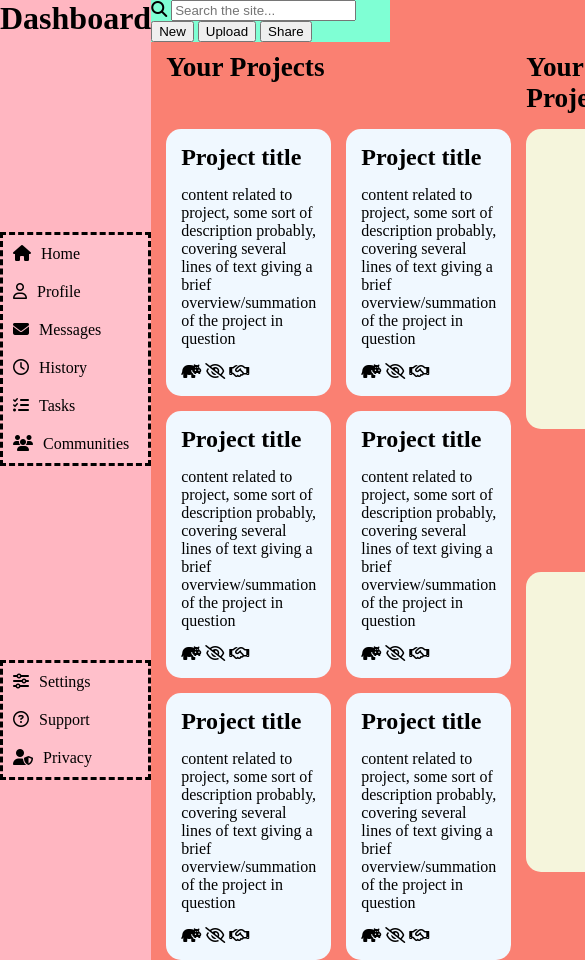
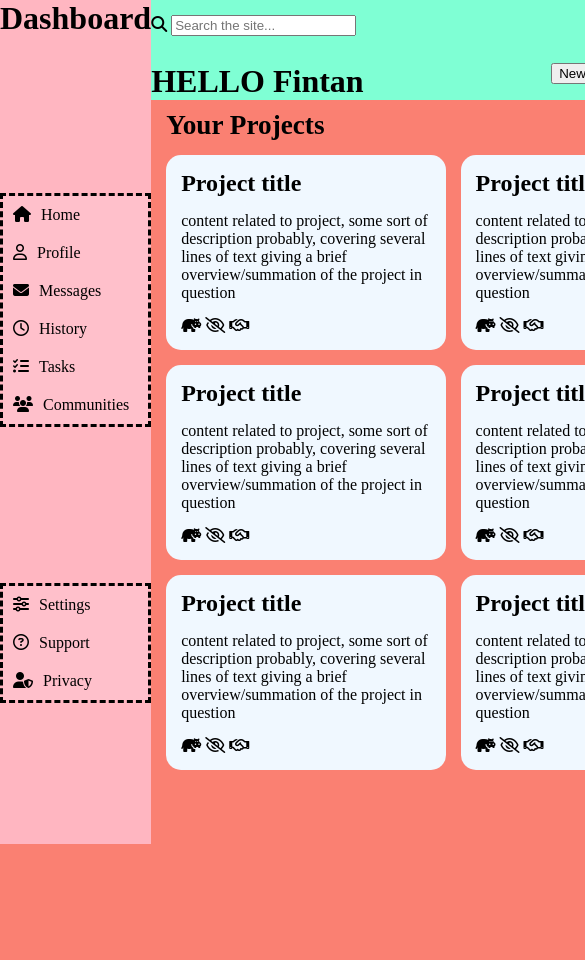
Before and after one commit to fintonius/admin-dashboard, a plain HTML site: page index.html in a window 390 px wide. Shown: the top 960 px of the page, 585 px wide, since content can reach past the window. After the commit the page ends 844 px from the top, so only its background shows below. Drawn offline with Linux system fonts and the light colour scheme.

Commit message:
add more content to elements and responsiveness to grid layout

```diff
--- a/index.html
+++ b/index.html
@@ -11,18 +11,26 @@
 <body>
     <main>
         <div class="header">
-            <div class="search-bar">
-                <i class="fa-solid fa-magnifying-glass"></i>
-                <input type="search" id="my-search" placeholder="Search the site..." />
+            <div class="top-row">
+                <div class="search-bar">
+                    <i class="fa-solid fa-magnifying-glass"></i>
+                    <input type="search" id="my-search" placeholder="Search the site..." />
+                </div>
+                <div class="alert"><i class="fa-regular fa-bell"></i></div>
+                <div class="user-info">
+                    <p>Fintan idiot Ryan</p>
+                </div>
             </div>
-            <div class="alert"></div>
-            <div class="user-info"></div>
-            <div class="user-welcome"></div>
+            <div class="bottom-row">
+            <div class="user-welcome">
+                <h1>HELLO Fintan</h1>
+            </div>
             <div class="shortcuts">
                 <button class="header-button">New</button>
                 <button class="header-button">Upload</button>
                 <button class="header-button">Share</button>
             </div>
+        </div>
         </div>
         <div class="sidebar">
             <div class="side-icon">
--- a/styles.css
+++ b/styles.css
@@ -8,13 +8,27 @@
 main {
     height: 100vh;
     display: grid;
-    grid-template-columns: 1fr 5fr;
-    grid-template-rows: 1fr 5fr;
+    grid-template-columns: minmax(max-content, 200px) 800px;
+    grid-template-rows: minmax(100px, 11%) 1fr;
 }
 
 .header {
     background-color: aquamarine;
     grid-column: 2 / 6;
+    display: grid;
+    grid-template-rows: 1fr 1fr;
+    grid-gap: 15px;
+    padding-top: 15px;
+}
+
+.top-row {
+    display: grid;
+    grid-template-columns: 4fr 1fr 2fr;
+}
+
+.bottom-row {
+    display: grid;
+    grid-template-columns: 1fr 1fr;
 }
 
 .sidebar {
@@ -41,6 +55,7 @@
     grid-column: 2 / 6;
     display: grid;
     grid-template-columns: 3fr 1fr;
+    grid-template-rows: 40px 1fr;
     grid-gap: 15px;
 }
 
@@ -51,14 +66,15 @@
 }
 
 .project-heading {
-    margin-left: 15px;
+    padding-left: 15px;
 }
 
 .projects {
     display: grid;
     grid-template-columns: 1fr;
-    margin-left: 15px;
+     padding-left: 15px;
 }
+
 .project-list {
     display: grid;
     grid-template-columns: 1fr 1fr;
@@ -76,13 +92,13 @@
 
 .notifications {
     display: grid;
-    /* grid-template-rows: 1fr ; */
-    grid-gap: 55px;
+    grid-gap: 45px;
 }
 
 .notifications p {
     grid-column: 1;
 }
+
 .announcements,
 .trending {
     border-radius: 15px;
```
